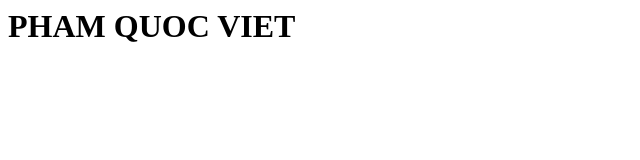
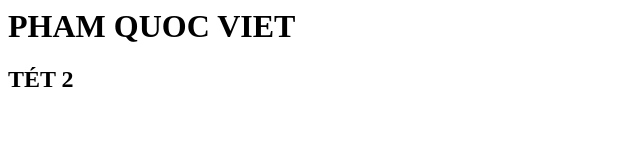
Before and after one commit to PQV611/learn-git-basic, a plain HTML site: page index.html in a window 1280 px wide. Shown: the full height of the page, 0-640 px from the left. Drawn offline with Linux system fonts and the light colour scheme.

Commit message:
Update index.html

```diff
--- a/index.html
+++ b/index.html
@@ -1 +1,3 @@
 <h1>PHAM QUOC VIET</h1>
+
+<h2>TÉT 2</h2>
```
